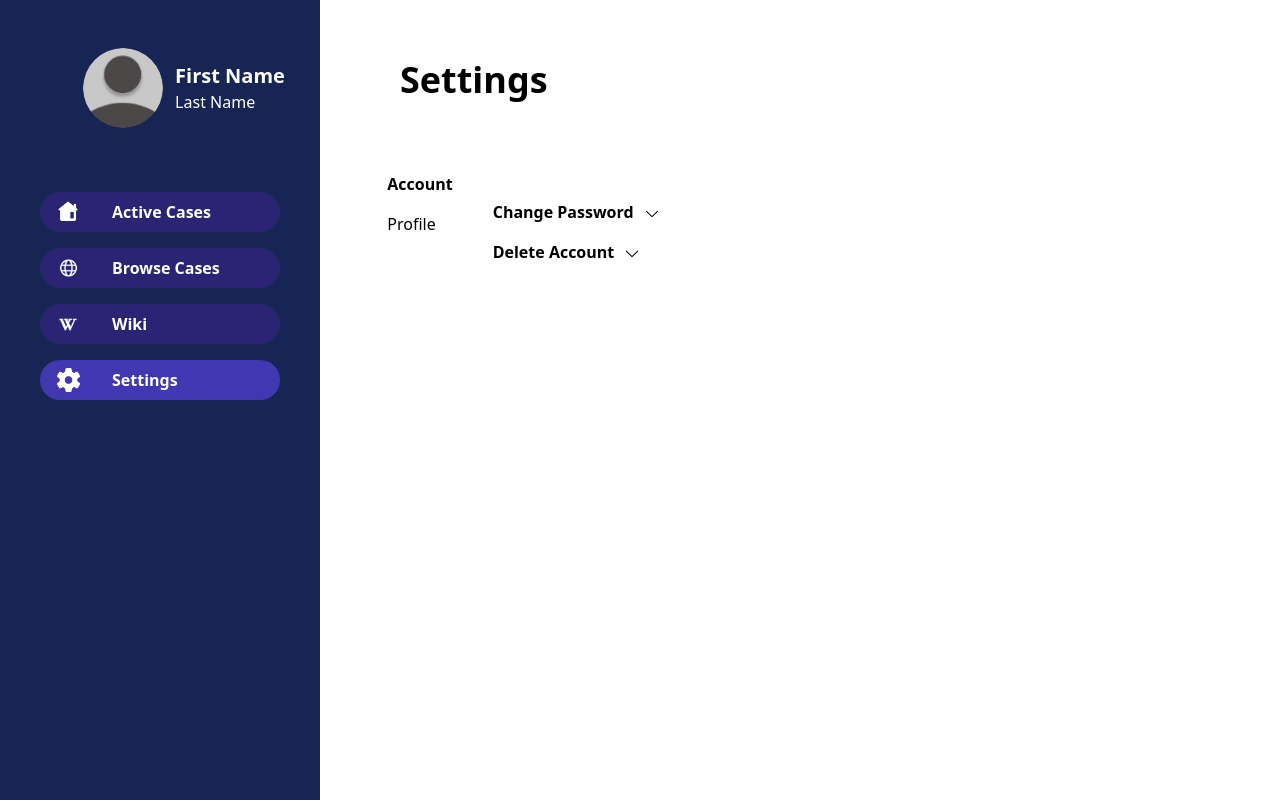
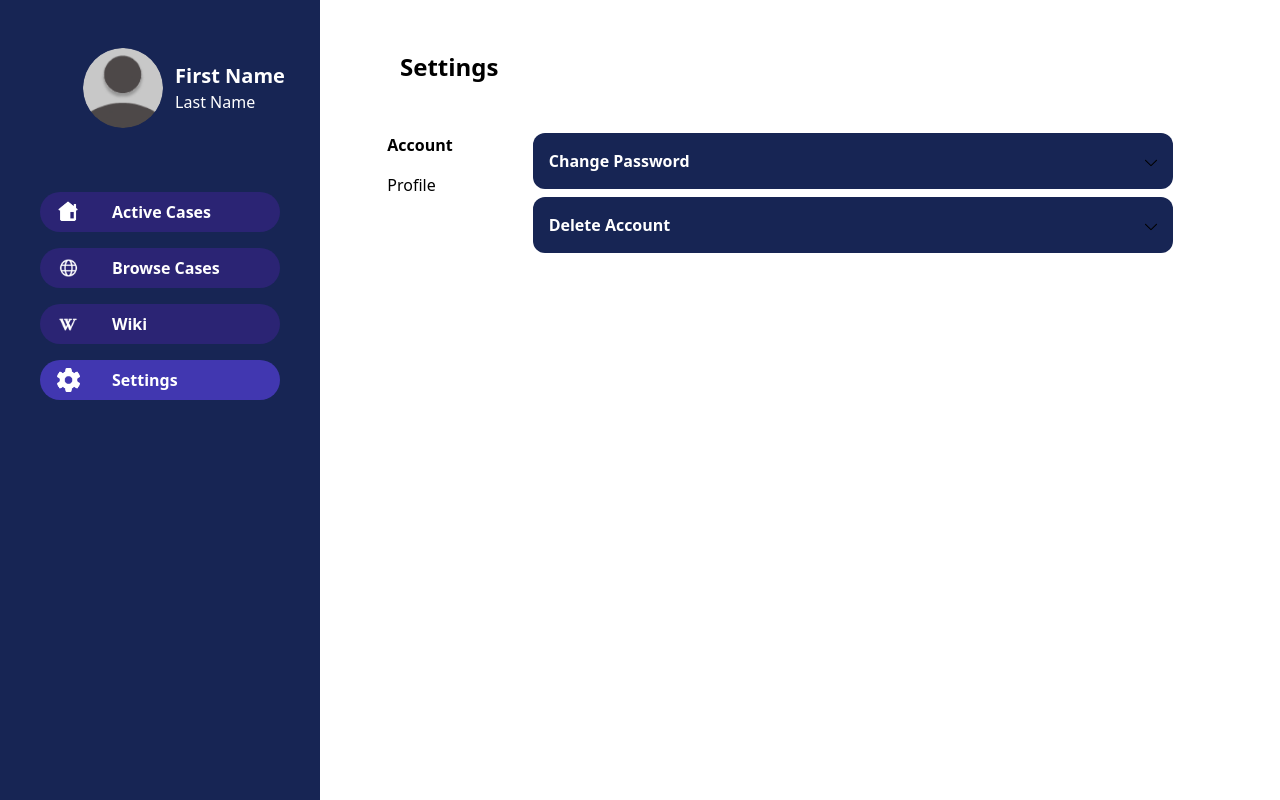
Before and after one commit to lssndrrr/Laymans-Law, a Django app: page /authentication/SPasswordAB/ in a window 1280 px wide. Run offline with Django 5.2, Linux system fonts and the light colour scheme; parts of the project's set-up code (start-up, migrations or seed data) failed here and were passed over.

Commit message:
edited settings layout

```diff
--- a/static/output.css
+++ b/static/output.css
@@ -767,12 +751,9 @@ video {
 .h-40 {
   height: 10rem;
 }
-.h-2\/5 {
-  height: 40%;
-}
 
-.h-3 {
-  height: 0.75rem;
+.h-1\/5 {
+  height: 20%;
 }
 
 .max-h-full {
--- a/templates/settings/lawyer_settings-pass.html
+++ b/templates/settings/lawyer_settings-pass.html
@@ -146,54 +146,65 @@
 
                 <div class="flex w-full h-full flex-col items-center justify-center">
 
-                    <div class="flex flex-col w-full h-1/4 px-20 justify-center">
-                        <h1 class=" font-bold text-4xl">Settings</h1>
+                    <div class="flex w-full h-1/5 px-20 items-center justify-start">
+                        <h1 class="font-bold text-2xl">Settings</h1>
                     </div>
 
                     <!-- Cases tab -->
                     <div class="h-full w-full flex justify-center">
-                        <div class="flex h-3/4 items-start pt-3 mr-10 ">
+                        <div class="flex h-3/4 items-start mr-10 ">
                             <ul class="">
                                 <!-- <li class="mb-4">General</li> -->
                                 <li class="mb-4 font-bold"><a href="/authentication/SPasswordAB">Account</a></li>
                                 <li class="mb-4"><a href="">Profile</a></li>
                             </ul>
                         </div>
-                        <div class="h-3/4 w-3/4 text-black rounded-2xl flex flex-col py-10">
+                        <div class="h-3/4 w-3/4 text-black rounded-2xl flex flex-col px-10">
+
                             <div class="relative" id="dropdownpassbutton">
-                                <div onclick="toggleDropdownPassword()" class="mb-4 font-bold flex hover:cursor-pointer">
+                                <div onclick="toggleDropdownPassword()" class="bg-blue-950 text-white rounded-xl p-4 mb-2 font-bold flex justify-between hover:cursor-pointer">
                                     Change Password
                                     <div id="arrow-pass" class="h-3 w-3 logo-dp flex mt-2 ml-3 transition-transform"></div>
                                 </div>
 
-                                <div id="dropdownpass" class="mb-4 w-1/3 hidden">
+                                <div id="dropdownpass" class="bg-gray-200 rounded-xl p-6 mb-4 hidden">
                                     <div class="flex flex-col mb-2 text-sm">
                                         Current Password:
                                         <input type="password" class="w-full mt-2 rounded-lg shadow-inner p-1">
                                     </div>
-                                    <div class="flex flex-col text-sm">
+                                    <div class="flex flex-col text-sm mb-4">
                                         New Password:
+                                        <input type="password" class="w-full mt-2 rounded-lg shadow-inner p-1">
+                                    </div>
+                                    <div class="flex flex-col text-sm mb-4">
+                                        Retype New Password:
                                         <input type="password" class="w-full mt-2 rounded-lg shadow-inner p-1">
                                     </div>
                                     <div class="flex justify-end items-center mt-auto">
                                         <button class="mr-8">Cancel</button>
-                                        <button class="bg-bloo text-white font-semibold p-2 rounded-full shadow-md text-sm">Save Changes</button>
+                                        <button class="bg-blue-900 text-white font-semibold p-2 rounded-lg shadow-md text-sm">Save Changes</button>
                                     </div>
                                 </div>
                             </div>
 
                             <div class="relative" id="dropdowndeletebutton">
-                                <div onclick="toggleDropdownDelete()" class="mb-4 font-bold flex hover:cursor-pointer">
+                                <div onclick="toggleDropdownDelete()" class="bg-blue-950 text-white rounded-xl p-4 mb-2 font-bold flex justify-between hover:cursor-pointer">
                                     Delete Account
                                     <div id="arrow-delete" class="h-3 w-3 logo-dp flex mt-2 ml-3 transition-transform"></div>
                                 </div>
 
-                                <div id="dropdowndelete" class="hidden">
+                                <div id="dropdowndelete" class= "bg-gray-200 rounded-xl p-6 hidden">
+                                    <div class="flex flex-col text-sm mb-4">
+                                        Enter Password:
+                                        <input type="password" class="w-full mt-2 rounded-lg shadow-inner p-1">
+                                    </div>
                                     <div  class="flex mb-4">
                                         <input type="checkbox" id="confirm" class="w-4 rounded-lg mr-2">
                                         <label for="confirm" class="text-sm"> I understand the consequences.</label>
                                     </div>
-                                    <button class="bg-red-600 text-white p-2 rounded-lg shadow-md font-bold text-sm">Delete my account</button>
+                                    <div class="flex justify-end items-center mt-auto">
+                                        <button class="bg-red-800 text-white p-2 rounded-lg shadow-md font-bold text-sm">Delete my account</button>
+                                    </div>
                                 </div>
                             </div>
                         </div>
```
Also changed, not shown: other parts of static/output.css (+3 -55 lines).
